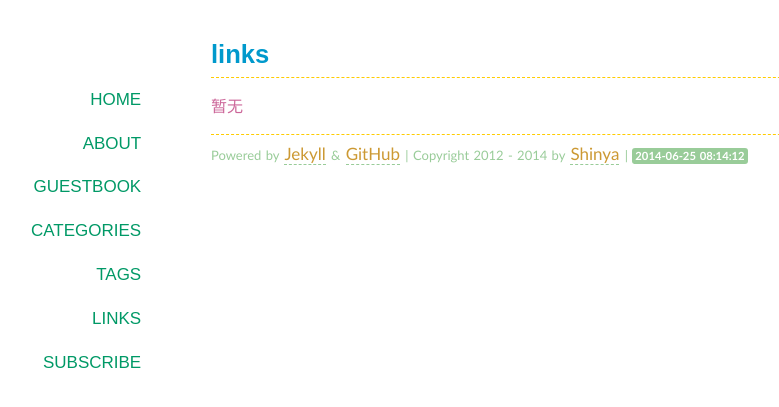
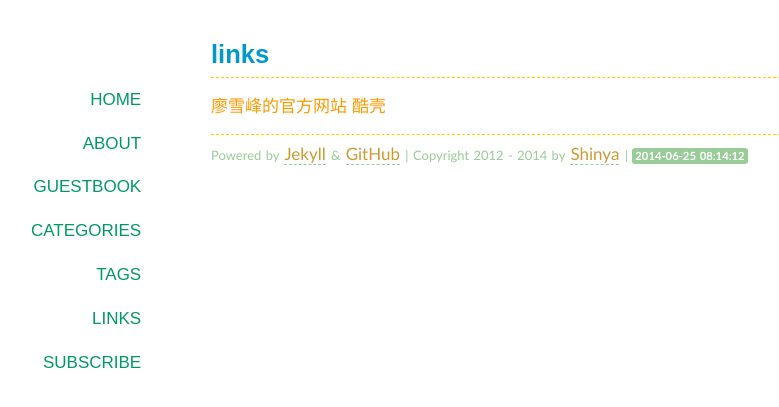
Before and after one commit to shinya816/shinya816.github.com, a Jekyll site: the page built from links/index.md, in a window 1280 px wide. Shown: the top 407 px of the page, without its empty margins (129-908 px from the left). Built offline with Jekyll 4.4.1, drawn with Linux system fonts in a browser that asks for light colours; some web fonts are replaced; Markdown is read by kramdown in place of the engine named in the settings; comment, search, counter and statistics services are not loaded.

Commit message:
link-0625

```diff
--- a/links/index.md
+++ b/links/index.md
@@ -4,4 +4,5 @@ layout: page
 comments: yes
 ---
 
-暂无
+<a href = "http://www.liaoxuefeng.com/" target="_blank">廖雪峰的官方网站</a>
+<a href = "http://www.coolshell.cn/" target="_blank">酷壳</a>
```
